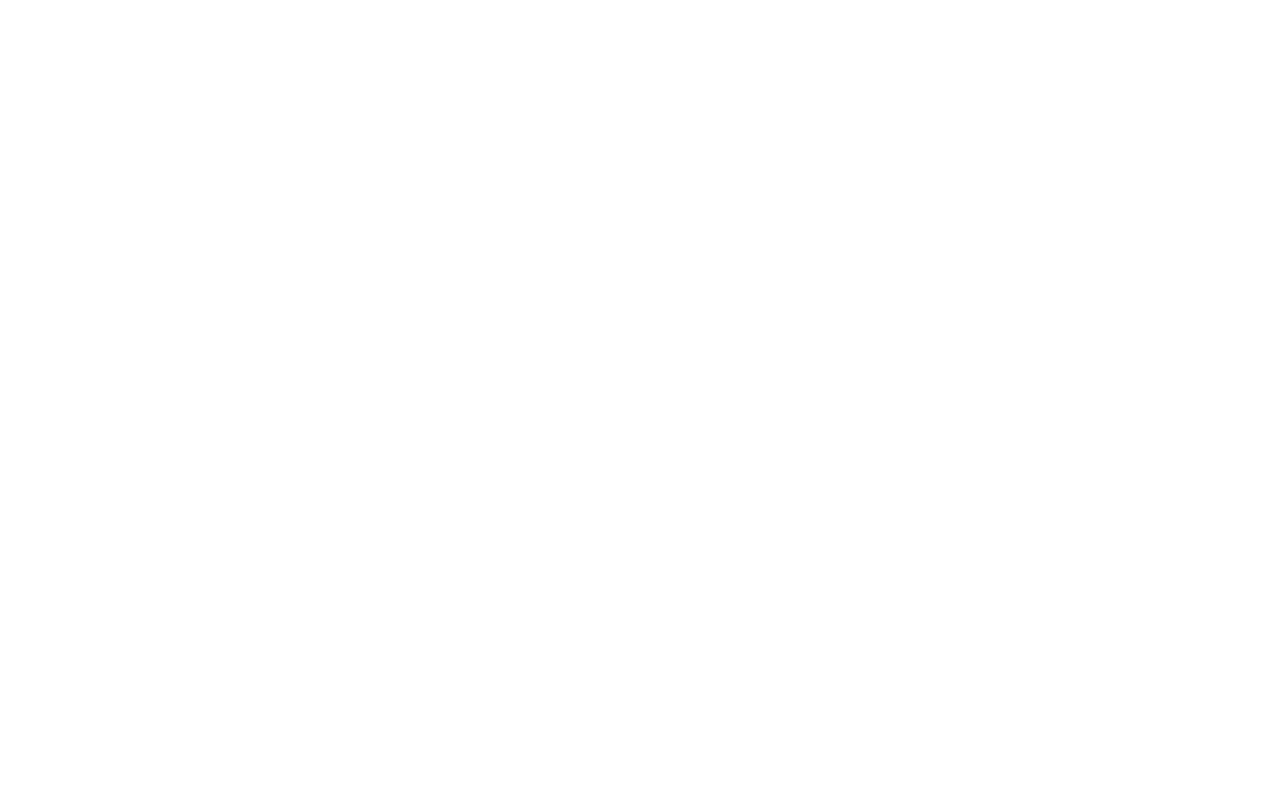
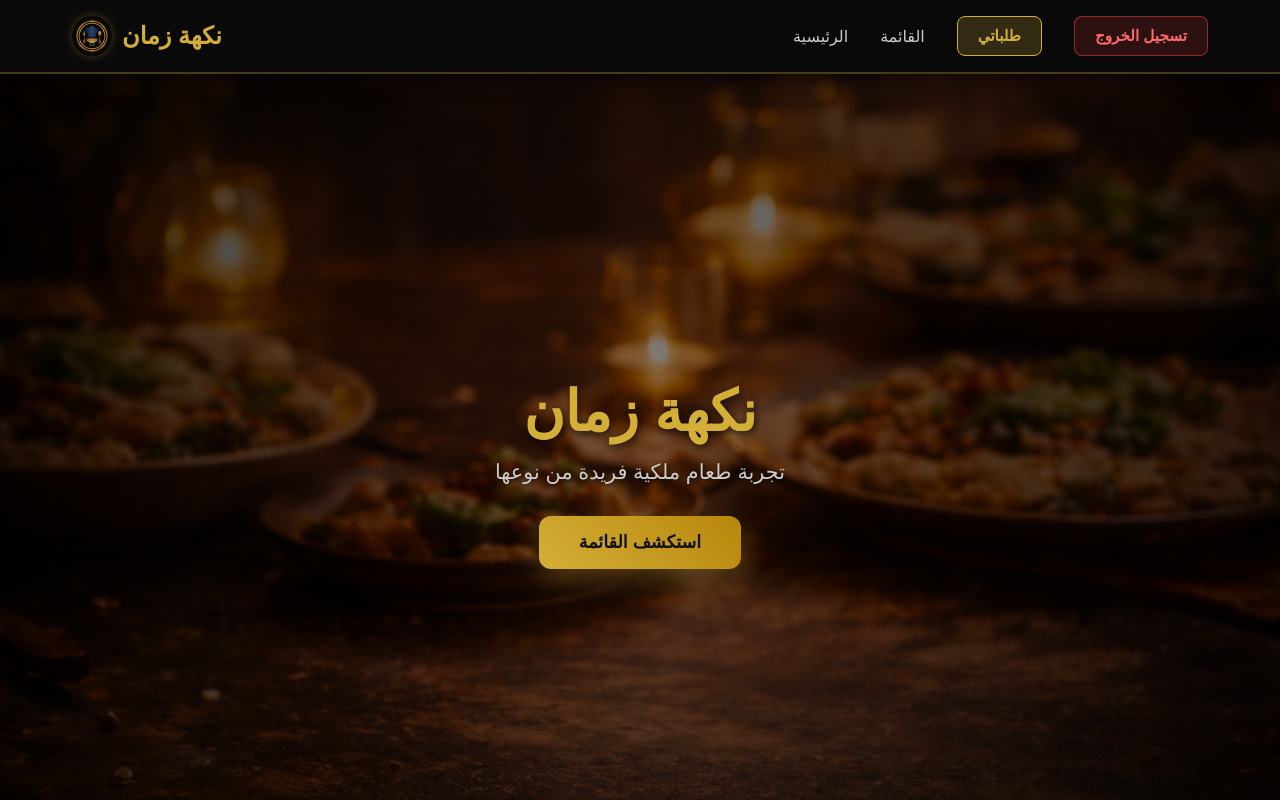
Before and after one commit to Abdaallah-Faheem5/Restaurant, a React (Vite) app: page /home in a window 1280 px wide. Before the commit this address had no page. Built offline with nearby package versions, Linux system fonts and the light colour scheme; no server answers.

Commit message:
Add files via upload

```diff
--- a/src/App.jsx
+++ b/src/App.jsx
@@ -9,9 +9,9 @@
 function App() {
   return (
     <Routes>
-      <Route path="/login" element={<Login />} />
+      <Route path="/" element={<Login />} />
       <Route path="/register" element={<Register />} />
-      <Route path="/" element={<Home />} />
+      <Route path="/home" element={<Home />} />
       <Route path="/admin" element={<Admin />} />
       <Route path="/orders" element={<Orders />} />
     </Routes>
--- a/src/page/admin.jsx
+++ b/src/page/admin.jsx
@@ -24,12 +24,14 @@
   const [itemForm, setItemForm] = useState({ categoryId: '', name: '', nameEn: '', description: '', price: '', imageUrl: '' });
 
   const API_URL = import.meta.env.VITE_SERVER_URL;
+  const getApiErrorMessage = (error, fallback) =>
+    error?.response?.data?.message || fallback;
 
   // Check if user is admin
   useEffect(() => {
     const userData = JSON.parse(localStorage.getItem('user') || '{}');
     if (userData.role !== 'admin') {
-      navigate('/');
+      navigate('/home');
       return;
     }
     setUser(userData);
@@ -84,7 +86,7 @@
         alert('تم إضافة الفئة بنجاح');
       }
     } catch (error) {
-      alert('خطأ في إضافة الفئة');
+      alert(getApiErrorMessage(error, 'خطأ في إضافة الفئة'));
       console.error(error);
     }
   };
@@ -104,7 +106,7 @@
         alert('تم تحديث الفئة بنجاح');
       }
     } catch (error) {
-      alert('خطأ في تحديث الفئة');
+      alert(getApiErrorMessage(error, 'خطأ في تحديث الفئة'));
       console.error(error);
     }
   };
@@ -121,7 +123,7 @@
         alert('تم حذف الفئة بنجاح');
       }
     } catch (error) {
-      alert('خطأ في حذف الفئة');
+      alert(getApiErrorMessage(error, 'خطأ في حذف الفئة'));
       console.error(error);
     }
   };
@@ -141,7 +143,7 @@
         alert('تم إضافة الطبق بنجاح');
       }
     } catch (error) {
-      alert('خطأ في إضافة الطبق');
+      alert(getApiErrorMessage(error, 'خطأ في إضافة الطبق'));
       console.error(error);
     }
   };
@@ -161,7 +163,7 @@
         alert('تم تحديث الطبق بنجاح');
       }
     } catch (error) {
-      alert('خطأ في تحديث الطبق');
+      alert(getApiErrorMessage(error, 'خطأ في تحديث الطبق'));
       console.error(error);
     }
   };
@@ -178,7 +180,7 @@
         alert('تم حذف الطبق بنجاح');
       }
     } catch (error) {
-      alert('خطأ في حذف الطبق');
+      alert(getApiErrorMessage(error, 'خطأ في حذف الطبق'));
       console.error(error);
     }
   };
@@ -228,7 +230,7 @@
         alert('تم رفع الصورة بنجاح');
       }
     } catch (error) {
-      alert('خطأ في رفع الصورة');
+      alert(getApiErrorMessage(error, 'خطأ في رفع الصورة'));
       console.error(error);
     } finally {
       setUploadingImage(false);
@@ -256,7 +258,7 @@
 
   const handleLogout = () => {
     localStorage.clear();
-    navigate('/login');
+    navigate('/');
   };
 
   return (
@@ -266,7 +268,7 @@
         <div className="admin-header-container">
           <h1>لوحة التحكم - الإدارة</h1>
           <div className="header-actions">
-            <button className="home-btn" onClick={() => navigate('/')}>← العودة للرئيسية</button>
+            <button className="home-btn" onClick={() => navigate('/home')}>← العودة للرئيسية</button>
             <button className="logout-btn" onClick={handleLogout}>تسجيل الخروج</button>
           </div>
         </div>
--- a/src/page/home.jsx
+++ b/src/page/home.jsx
@@ -2,7 +2,6 @@
 import { useNavigate } from 'react-router-dom';
 import '../style/home.css';
 import axios from 'axios';
-
 const Home = () => {
   const navigate = useNavigate();
   const [categories, setCategories] = useState([]);
@@ -65,7 +64,7 @@
 
   const handleLogout = () => {
     localStorage.clear();
-    navigate('/login');
+    navigate('/');
   };
 
   return (
@@ -74,7 +73,7 @@
       <nav className="navbar">
         <div className="navbar-container">
           <div className="navbar-logo">
-            <img src="./public/logo-icon.png" alt="Logo" className="logo-img" />
+            <img src="/logo-icon.png" alt="Logo" className="logo-img" />
             <span>نكهة زمان</span>
           </div>
           <ul className="nav-menu">
@@ -138,7 +137,7 @@
               {menuItems.map((item) => (
                 <div key={item._id} className="menu-card">
                   <div className="menu-image">
-                    {(item.imageUrl || item.image) && <img src={item.imageUrl || item.image} alt={item.name} />}
+                    {(item.imageUrl || item.image) && <img src={item.imageUrl || item.image || '/تبولة-.webp'} alt={item.name} />}
                   </div>
                   <div className="menu-info">
                     <h3>{item.name}</h3>
--- a/src/page/login.jsx
+++ b/src/page/login.jsx
@@ -2,7 +2,6 @@
 import { useNavigate } from 'react-router-dom';
 import '../style/login.css';
 import axios from 'axios';
-
 const Login = () => {
   const [formData, setFormData] = useState({ email: '', password: '' });
   const [loading, setLoading] = useState(false);
@@ -31,7 +30,7 @@
         axios.defaults.headers.common['Authorization'] = `Bearer ${response.data.data.token}`;
 
         // Redirect to home
-        navigate('/');
+        navigate('/home');
       }
     } catch (err) {
       setError(
@@ -50,7 +49,7 @@
         {/* اللوجو الفخم */}
         <div className="logo-container">
           <div className="gold-circle">
-            <img src="./public/logo-icon.png" alt="Restaurant Logo" />
+            <img src="/logo-icon.png" alt="Restaurant Logo" />
           </div>
         </div>
 
--- a/src/page/order.jsx
+++ b/src/page/order.jsx
@@ -124,7 +124,7 @@
     const userData = JSON.parse(localStorage.getItem('user') || '{}');
 
     if (!token) {
-      navigate('/login');
+      navigate('/');
       return;
     }
 
@@ -185,7 +185,7 @@
 
     const token = localStorage.getItem('token');
     if (!token) {
-      navigate('/login');
+      navigate('/');
       return;
     }
 
@@ -233,7 +233,7 @@
   const markOrderDelivered = async (orderId) => {
     const token = localStorage.getItem('token');
     if (!token) {
-      navigate('/login');
+      navigate('/');
       return;
     }
 
@@ -263,7 +263,7 @@
 
   const handleLogout = () => {
     localStorage.clear();
-    navigate('/login');
+    navigate('/');
   };
 
   return (
@@ -280,7 +280,7 @@
           </p>
         </div>
         <div className="orders-header-actions">
-          <button className="orders-nav-btn" onClick={() => navigate('/')}>
+          <button className="orders-nav-btn" onClick={() => navigate('/home')}>
             العودة للرئيسية
           </button>
           <button className="orders-logout-btn" onClick={handleLogout}>
--- a/src/page/register.jsx
+++ b/src/page/register.jsx
@@ -2,7 +2,6 @@
 import { useNavigate } from 'react-router-dom';
 import '../style/register.css';
 import axios from 'axios';
-
 const Register = () => {
   const [formData, setFormData] = useState({
     fullName: '',
@@ -102,7 +101,7 @@
 
         // Redirect to home after 2 seconds
         setTimeout(() => {
-          navigate('/');
+          navigate('/home');
         }, 2000);
       }
     } catch (err) {
@@ -122,7 +121,7 @@
         {/* اللوجو الفخم */}
         <div className="logo-container">
           <div className="gold-circle">
-            <img src="./public/logo-icon.png" alt="Restaurant Logo" />
+            <img src="/logo-icon.png" alt="Restaurant Logo" />
           </div>
         </div>
 
@@ -221,7 +220,7 @@
 
         <div className="form-footer">
           <span>هل لديك حساب؟</span>
-          <a href="#" onClick={(e) => { e.preventDefault(); navigate('/login'); }}>تسجيل الدخول</a>
+          <a href="#" onClick={(e) => { e.preventDefault(); navigate('/'); }}>تسجيل الدخول</a>
         </div>
       </div>
     </div>
```
